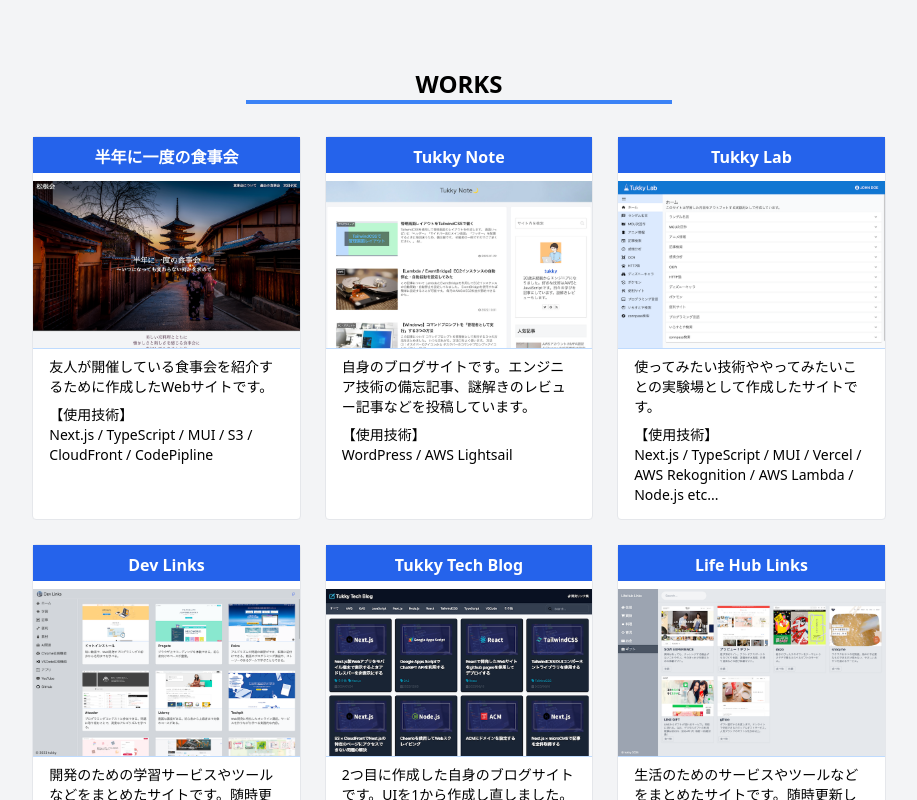
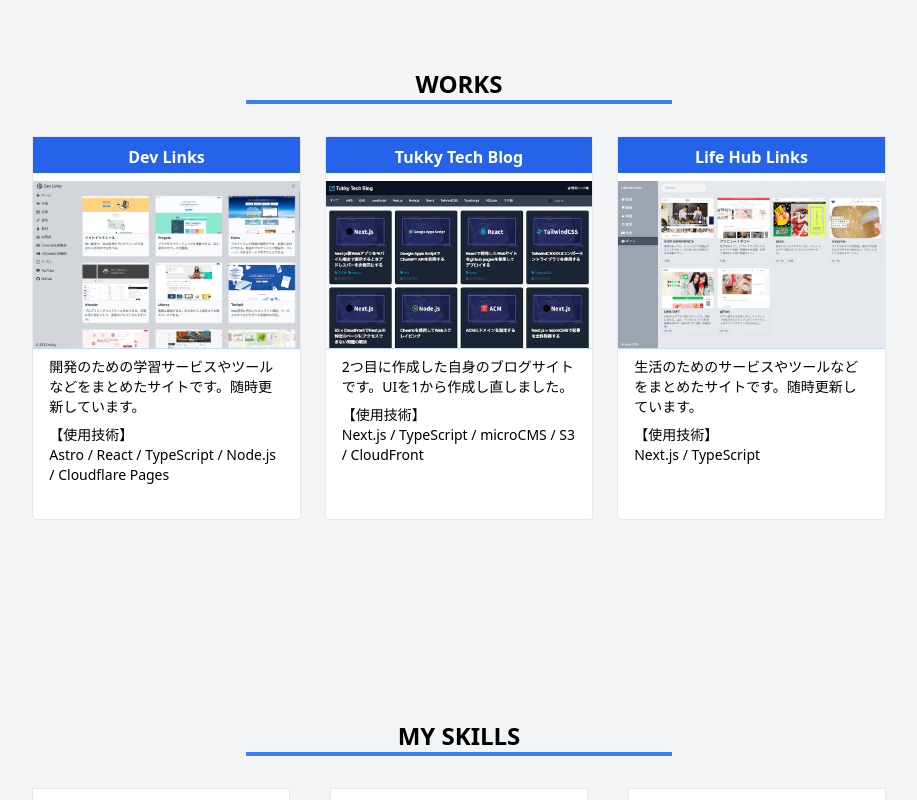
Before and after one commit to tukky-14/tukky-14.github.io, a Next.js app: page / in a window 1280 px wide. Shown: the part 980-1780 px from the top of the page, without its empty margins (181-1098 px from the left). Built offline with nearby package versions, Linux system fonts and the light colour scheme.

Commit message:
Worksを修正

```diff
--- a/src/data/works.ts
+++ b/src/data/works.ts
@@ -1,25 +1,25 @@
 export const works = [
-    {
-        url: 'https://www.printempskyoto.com/',
-        title: '半年に一度の食事会',
-        img: '/images/printempskyoto.png',
-        description: '友人が開催している食事会を紹介するために作成したWebサイトです。',
-        tech: 'Next.js / TypeScript / MUI / S3 / CloudFront / CodePipline',
-    },
-    {
-        url: 'https://tukkynote.com/',
-        title: 'Tukky Note',
-        img: '/images/tukkynote.png',
-        description: '自身のブログサイトです。エンジニア技術の備忘記事、謎解きのレビュー記事などを投稿しています。',
-        tech: 'WordPress / AWS Lightsail',
-    },
-    {
-        url: 'https://tukky-lab.vercel.app/',
-        title: 'Tukky Lab',
-        img: '/images/tukky-lab.png',
-        description: '使ってみたい技術ややってみたいことの実験場として作成したサイトです。',
-        tech: 'Next.js / TypeScript / MUI / Vercel / AWS Rekognition / AWS Lambda / Node.js etc...',
-    },
+    // {
+    //     url: 'https://www.printempskyoto.com/',
+    //     title: '半年に一度の食事会',
+    //     img: '/images/printempskyoto.png',
+    //     description: '友人が開催している食事会を紹介するために作成したWebサイトです。',
+    //     tech: 'Next.js / TypeScript / MUI / S3 / CloudFront / CodePipline',
+    // },
+    // {
+    //     url: 'https://tukkynote.com/',
+    //     title: 'Tukky Note',
+    //     img: '/images/tukkynote.png',
+    //     description: '自身のブログサイトです。エンジニア技術の備忘記事、謎解きのレビュー記事などを投稿しています。',
+    //     tech: 'WordPress / AWS Lightsail',
+    // },
+    // {
+    //     url: 'https://tukky-lab.vercel.app/',
+    //     title: 'Tukky Lab',
+    //     img: '/images/tukky-lab.png',
+    //     description: '使ってみたい技術ややってみたいことの実験場として作成したサイトです。',
+    //     tech: 'Next.js / TypeScript / MUI / Vercel / AWS Rekognition / AWS Lambda / Node.js etc...',
+    // },
     {
         url: 'https://dev-links.pages.dev/',
         title: 'Dev Links',
```
